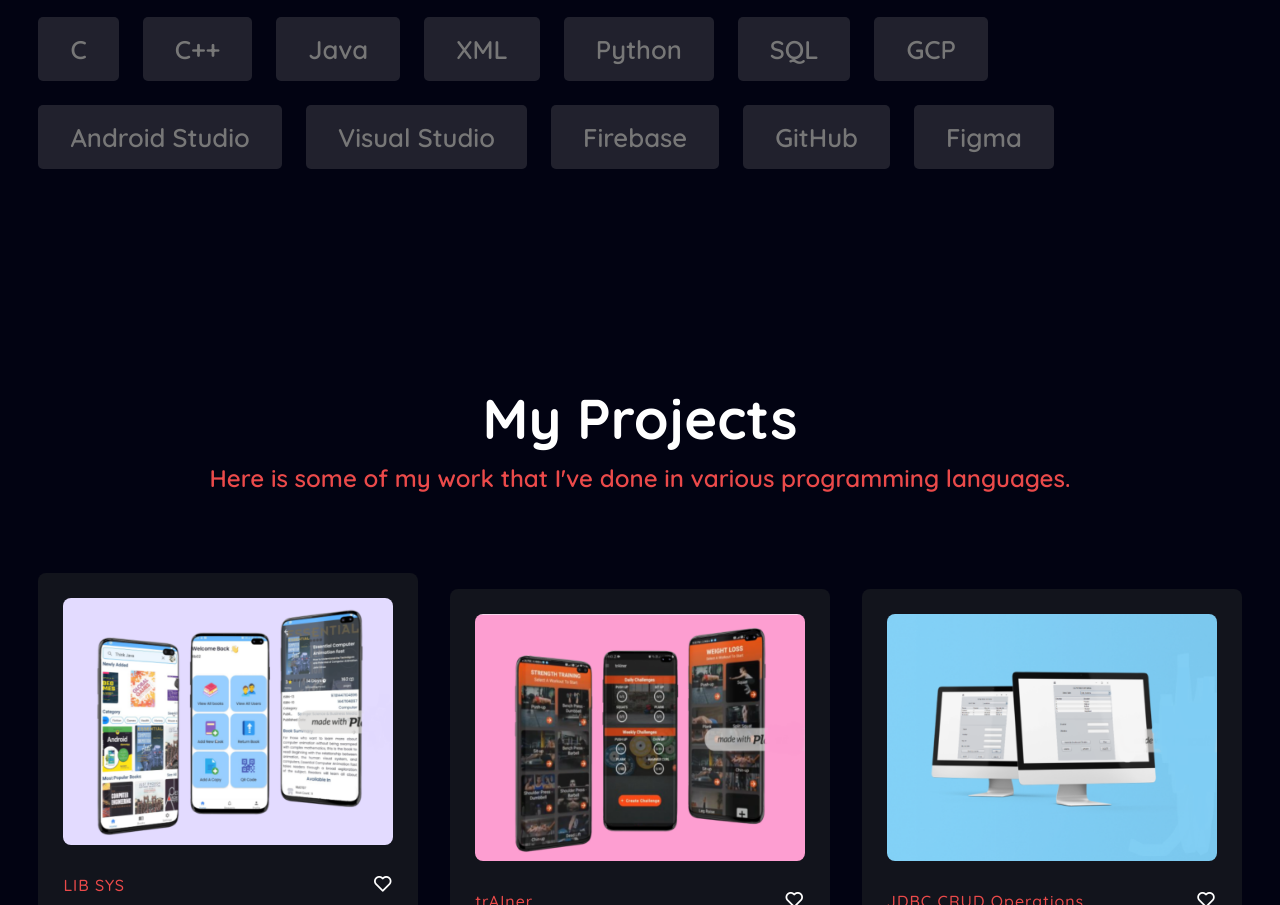
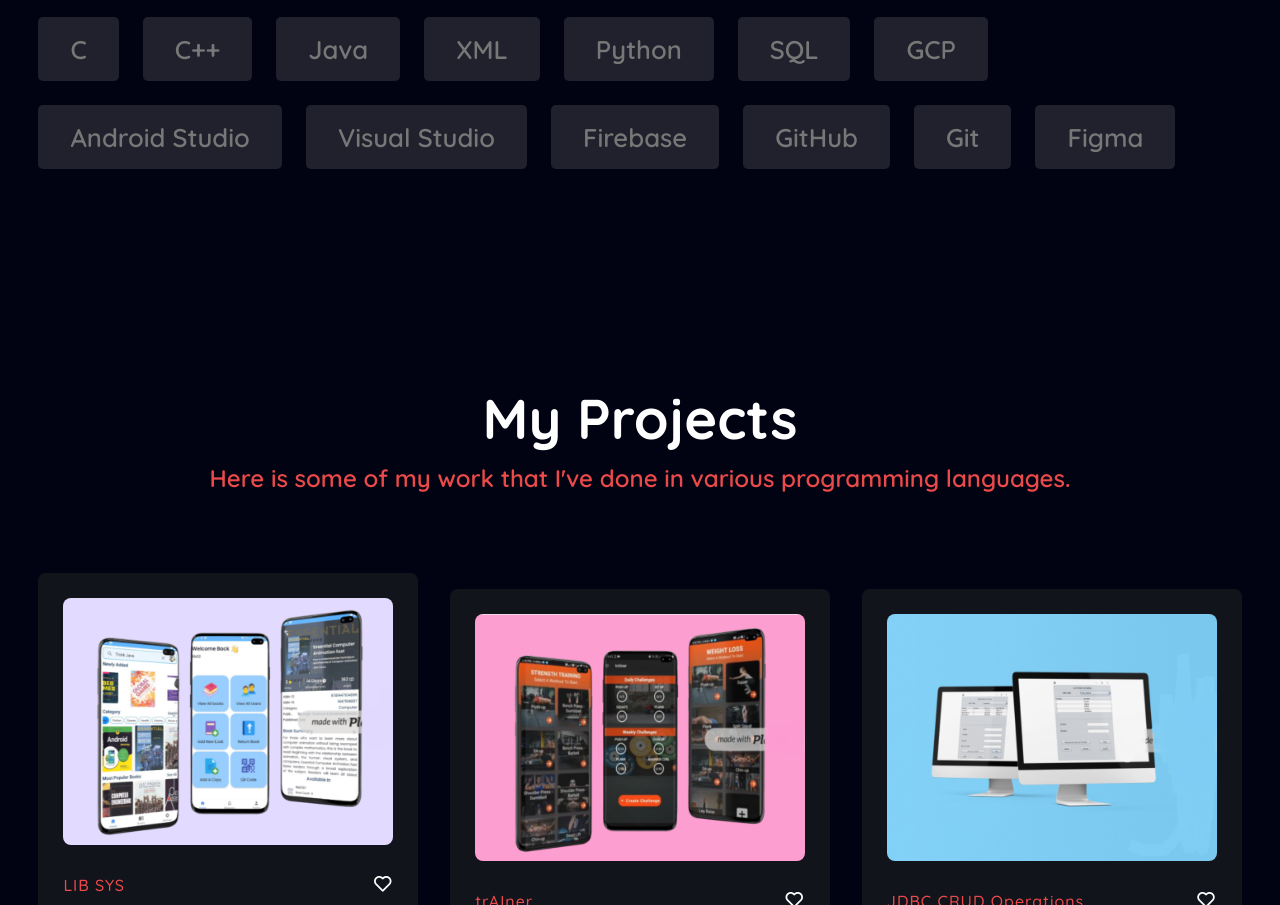
Before and after one commit to Gowreesan10/Portfolio-Gowreeshan, a plain HTML site: page index.html in a window 1280 px wide. Shown: the part 1538-2443 px from the top of the page. Drawn offline with nearby package versions, Linux system fonts and the light colour scheme.

Commit message:
Update index.html

```diff
--- a/index.html
+++ b/index.html
@@ -84,6 +84,7 @@
 			  <div class="skills__skill">Visual Studio</div>
               <div class="skills__skill">Firebase</div>
 			  <div class="skills__skill">GitHub</div>
+		    <div class="skills__skill">Git</div>
               <div class="skills__skill">Figma</div>
 
             </div>
```
